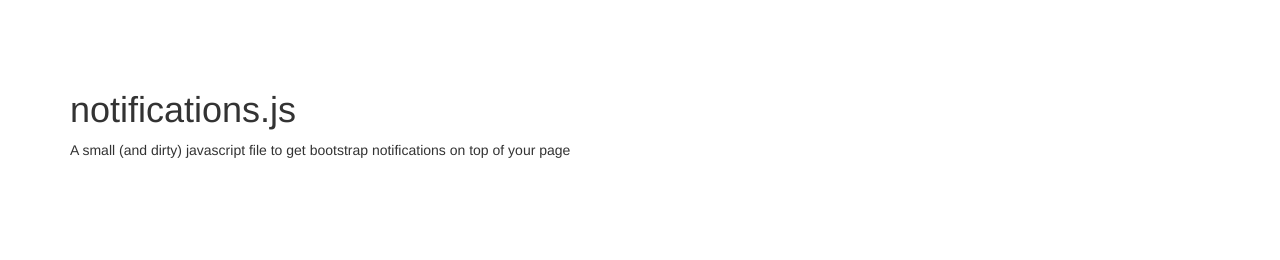
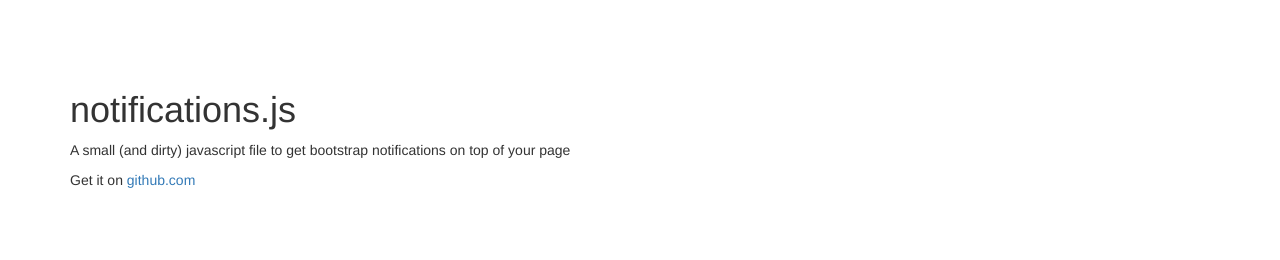
Before and after one commit to vaddi/bnr, a plain HTML site: page index.html in a window 1280 px wide. Shown: the top 260 px of the page. Drawn offline with Linux system fonts and the light colour scheme.

Commit message:
Add github link

```diff
--- a/index.html
+++ b/index.html
@@ -35,9 +35,8 @@
 
 <h1>notifications.js</h1>
 <p>A small (and dirty) javascript file to get bootstrap notifications on top of your page</p>
-
+<p>Get it on <a href ="https://github.com/vaddi/bnr/">github.com</a></p>
 </div>
-
 
 </body>
 </html>
```
Also changed, not shown: 1 other file.
